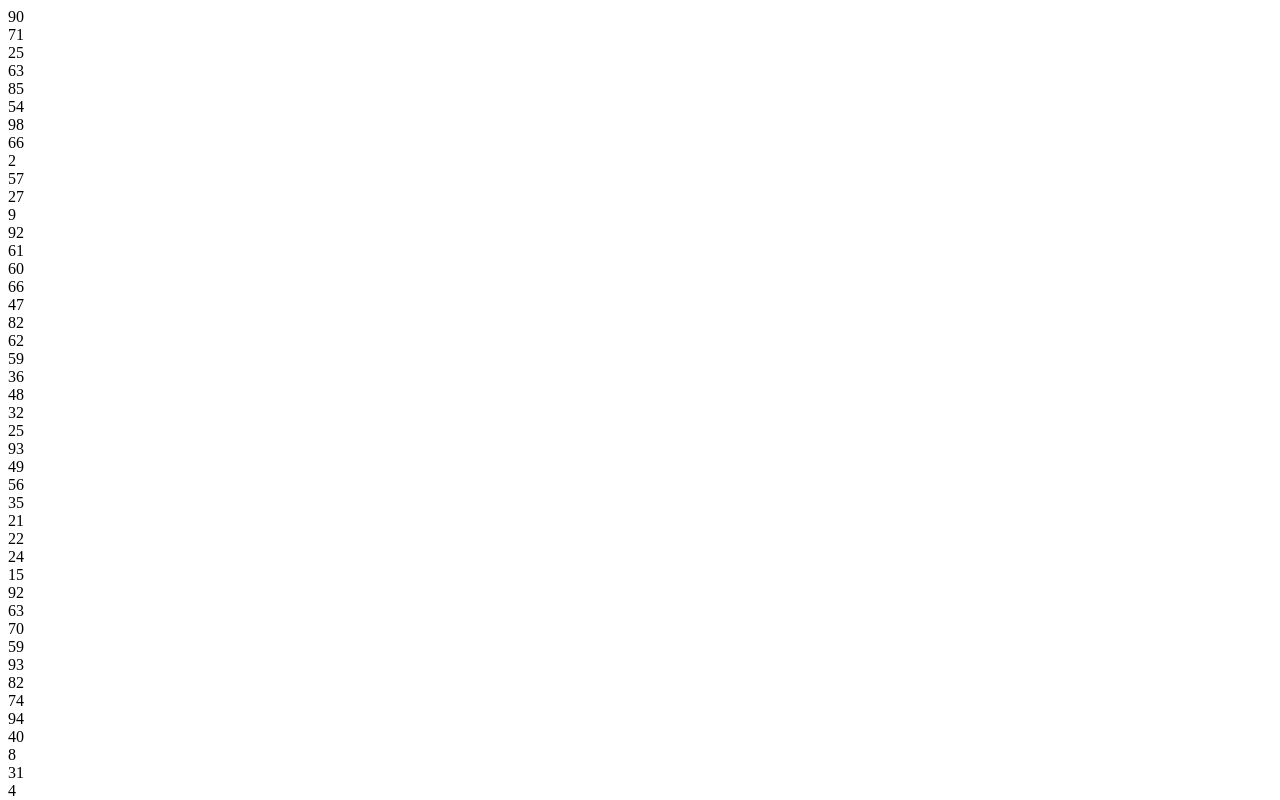
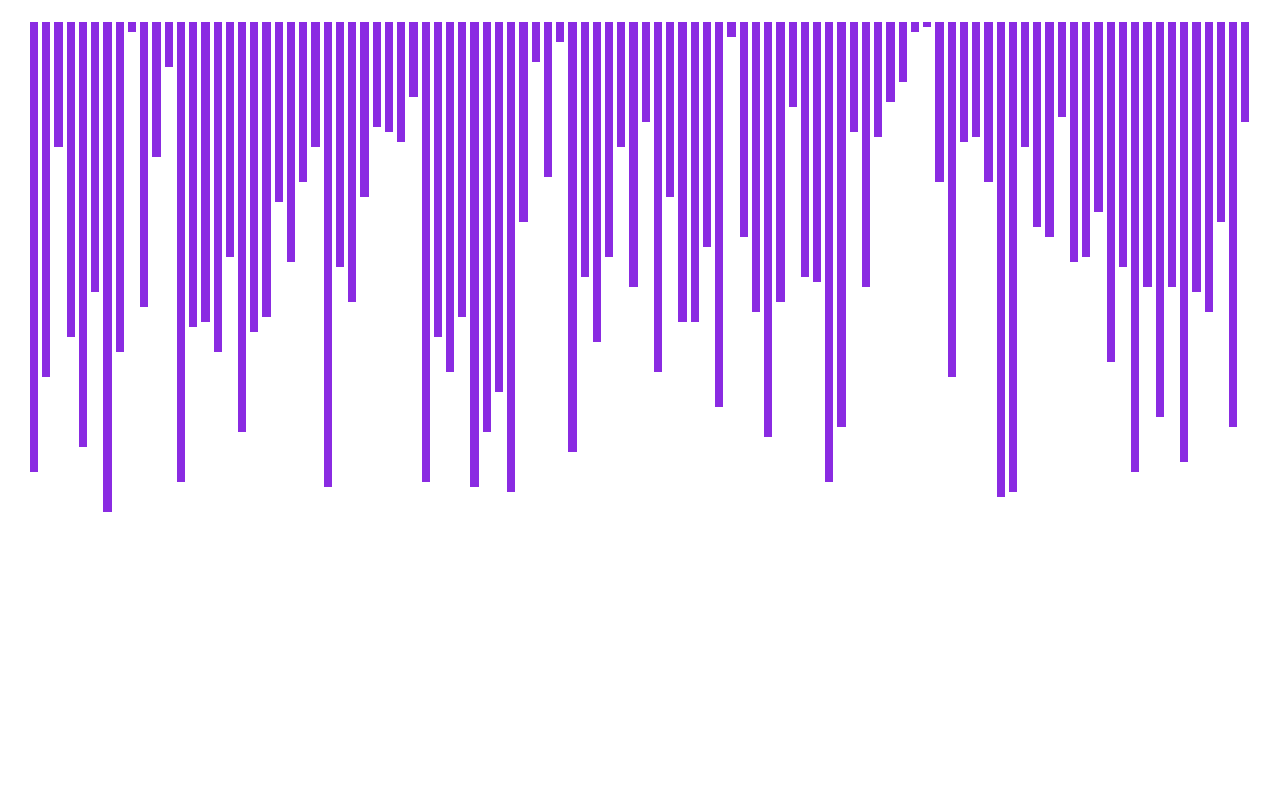
Before and after one commit to Abha2001/SortingVisualiser, a React (Create React App) app: page / in a window 1280 px wide. Shown: the top 800 px of the page. Built offline with nearby package versions, Linux system fonts and the light colour scheme.

Commit message:
bars of respective length appear

```diff
--- /dev/null
+++ b/src/components/animations/bubbleAnimations.css
@@ -0,0 +1,11 @@
+.bars{
+    display: flex;
+    padding: 10px;
+    margin: 10px;
+}
+.bar{
+    display: flex;
+    margin: 2px;
+    width: 10px;
+    background-color: blueviolet;
+}
--- a/src/components/animations/bubbleAnimations.js
+++ b/src/components/animations/bubbleAnimations.js
@@ -1,4 +1,5 @@
 import React, {Component} from 'react';
+import './bubbleAnimations.css';
 
 class BubbleSort extends Component
 {
@@ -24,7 +25,7 @@ class BubbleSort extends Component
             <div className='bars'>
                 {array.map((value,i)=>{
                     return (
-                    <div className="bar" key={i}>{value}</div>
+                    <div className="bar" style={{height:`${value*5}px`}} key={i}></div>
                     )
                 })}
             </div>
```
